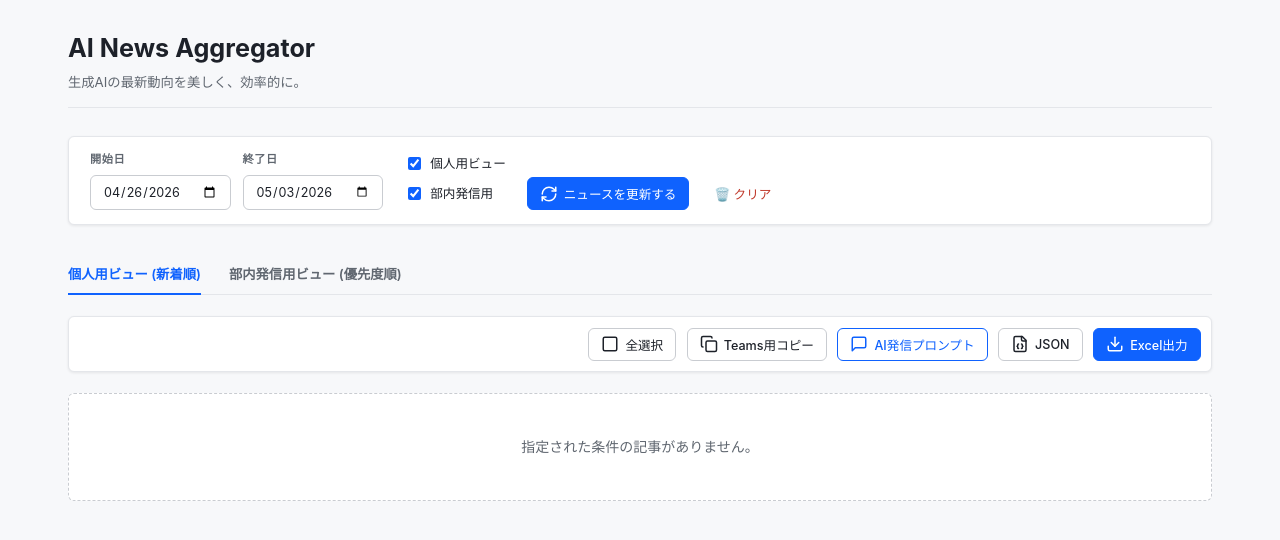
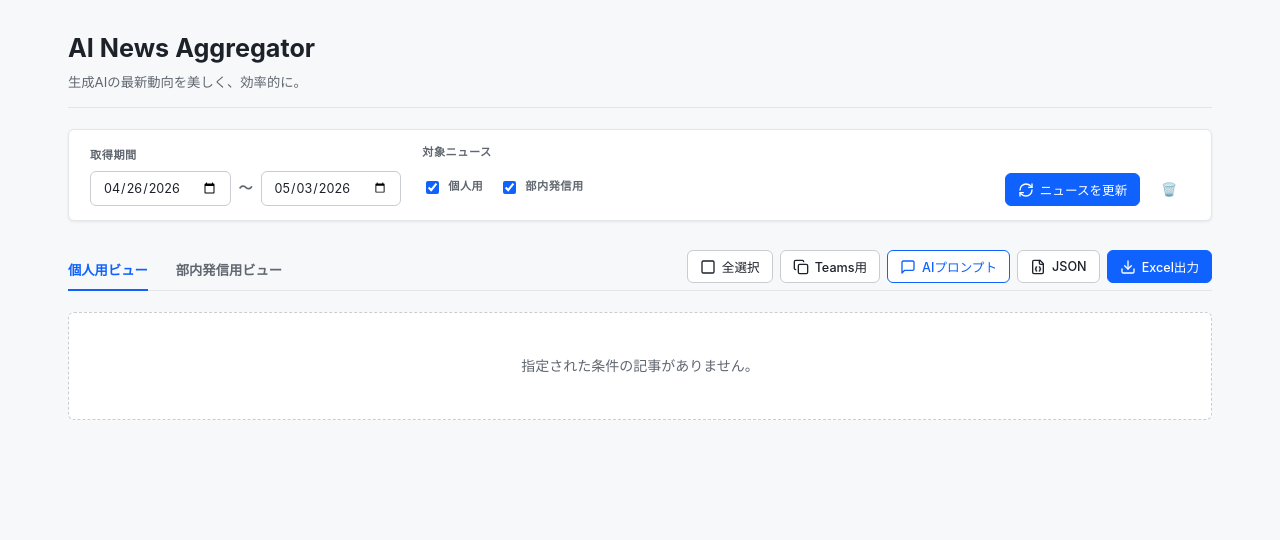
Before and after one commit to Noriko7/ai-news-aggregator, a Next.js app: page / in a window 1280 px wide. Shown: the top 540 px of the page. Built offline with nearby package versions, Linux system fonts and the light colour scheme.

Commit message:
レイアウト調整: 画面上部のスペースを整理し、コントロールバーを統合して情報密度を向上

```diff
--- a/app/page.module.css
+++ b/app/page.module.css
@@ -5,9 +5,15 @@
 }
 
 .header {
-  margin-bottom: 2rem;
+  margin-bottom: 1.5rem;
   border-bottom: 1px solid var(--border);
   padding-bottom: 1rem;
+}
+
+.headerTop {
+  display: flex;
+  justify-content: space-between;
+  align-items: center;
 }
 
 .title {
@@ -33,6 +39,7 @@
   display: flex;
   flex-wrap: wrap;
   align-items: flex-end;
+  justify-content: flex-start;
   gap: 1.5rem;
   box-shadow: var(--shadow-sm);
 }
@@ -53,8 +60,14 @@
 
 .inputRow {
   display: flex;
-  gap: 12px;
+  align-items: center;
+  gap: 8px;
   flex-wrap: wrap;
+}
+
+.dateSeparator {
+  color: var(--muted);
+  font-weight: bold;
 }
 
 .dateInput {
@@ -76,10 +89,10 @@
 
 .checkboxGroup {
   display: flex;
-  flex-direction: column;
-  gap: 10px;
-  justify-content: center;
-  padding-bottom: 6px;
+  flex-direction: row; /* Changed to row */
+  align-items: center;
+  gap: 16px;
+  height: 38px; /* Match input height */
 }
 
 .checkItem {
@@ -96,26 +109,39 @@
   cursor: pointer;
 }
 
-/* Last Updated Alert */
+.formActions {
+  display: flex;
+  gap: 8px;
+  margin-left: auto; /* Push to the right if space allows */
+}
+
+/* Last Updated Alert (Now in header) */
 .lastUpdatedInfo {
-  background: var(--surface-2);
-  border-left: 4px solid var(--primary);
-  padding: 0.75rem 1rem;
-  margin-bottom: 1.5rem;
-  font-size: 0.9rem;
-  color: var(--foreground);
+  font-size: 0.85rem;
+  color: var(--muted);
   display: flex;
   align-items: center;
-  gap: 8px;
-  border-radius: 0 var(--radius-sm) var(--radius-sm) 0;
+  gap: 6px;
+  background: var(--surface-2);
+  padding: 4px 10px;
+  border-radius: 12px;
+}
+
+/* Controls Bar (Tabs + Actions) */
+.controlsBar {
+  display: flex;
+  justify-content: space-between;
+  align-items: flex-end;
+  border-bottom: 1px solid var(--border);
+  margin-bottom: 1.5rem;
+  flex-wrap: wrap;
+  gap: 1rem;
 }
 
 /* Tabs */
 .tabs {
   display: flex;
   gap: 2rem;
-  margin-bottom: 1.5rem;
-  border-bottom: 1px solid var(--border);
 }
 
 .tab {
@@ -142,17 +168,8 @@
 /* Action Bar */
 .actions {
   display: flex;
-  justify-content: flex-end;
-  gap: 0.75rem;
-  margin-bottom: 1.5rem;
-  padding: 0.75rem;
-  background: var(--surface);
-  border-radius: var(--radius-sm);
-  border: 1px solid var(--border);
-  box-shadow: var(--shadow-sm);
-  position: sticky;
-  top: 1rem;
-  z-index: 10;
+  gap: 0.5rem;
+  padding-bottom: 0.5rem;
 }
 
 /* Buttons */
--- a/app/page.tsx
+++ b/app/page.tsx
@@ -298,29 +298,28 @@ export default function Home() {
   return (
     <div className={styles.container}>
       <header className={styles.header}>
+        <div className={styles.headerTop}>
           <h1 className={styles.title}>AI News Aggregator</h1>
+          {lastRange && (
+            <div className={styles.lastUpdatedInfo}>
+              <CheckSquare size={14} /> 前回: {lastRange}
+            </div>
+          )}
+        </div>
         <p className={styles.subtitle}>生成AIの最新動向を美しく、効率的に。</p>
       </header>
 
-      {lastRange && (
-        <div className={styles.lastUpdatedInfo}>
-          <CheckSquare size={16} /> 前回収集期間: {lastRange}
-        </div>
-      )}
-
       <div className={styles.updateForm}>
+        <div className={styles.formGroup}>
+          <label>取得期間</label>
           <div className={styles.inputRow}>
-          <div className={styles.formGroup}>
-            <label>開始日</label>
             <input
               type="date"
               className={styles.dateInput}
               value={startDate}
               onChange={e => setStartDate(e.target.value)}
             />
-          </div>
-          <div className={styles.formGroup}>
-            <label>終了日</label>
+            <span className={styles.dateSeparator}>〜</span>
             <input
               type="date"
               className={styles.dateInput}
@@ -330,62 +329,67 @@ export default function Home() {
           </div>
         </div>
 
+        <div className={styles.formGroup}>
+          <label>対象ニュース</label>
           <div className={styles.checkboxGroup}>
             <label className={styles.checkItem}>
               <input type="checkbox" checked={targetPersonal} onChange={e => setTargetPersonal(e.target.checked)} />
-            個人用ビュー
+              個人用
             </label>
             <label className={styles.checkItem}>
               <input type="checkbox" checked={targetDept} onChange={e => setTargetDept(e.target.checked)} />
               部内発信用
             </label>
           </div>
+        </div>
 
-        <div className={styles.inputRow}>
+        <div className={styles.formActions}>
           <button className={`${styles.actionBtn} ${styles.primary}`} onClick={fetchNews} disabled={loading}>
-            <RefreshCw size={18} className={loading ? styles.spinner : ''} />
-            {loading ? '収集中...' : 'ニュースを更新する'}
+            <RefreshCw size={16} className={loading ? styles.spinner : ''} />
+            {loading ? '収集中...' : 'ニュースを更新'}
           </button>
-          <button className={`${styles.actionBtn} ${styles.clearBtn}`} onClick={clearAll} disabled={loading}>
-            🗑️ クリア
+          <button className={`${styles.actionBtn} ${styles.clearBtn}`} onClick={clearAll} disabled={loading} title="クリア">
+            🗑️
           </button>
         </div>
       </div>
 
+      <div className={styles.controlsBar}>
         <div className={styles.tabs}>
           <button
             className={`${styles.tab} ${tab === 'personal' ? styles.active : ''}`}
             onClick={() => setTab('personal')}
             style={{ display: targetPersonal ? 'block' : 'none' }}
           >
-          個人用ビュー (新着順)
+            個人用ビュー
           </button>
           <button
             className={`${styles.tab} ${tab === 'dept' ? styles.active : ''}`}
             onClick={() => setTab('dept')}
             style={{ display: targetDept ? 'block' : 'none' }}
           >
-          部内発信用ビュー (優先度順)
+            部内発信用ビュー
           </button>
         </div>
 
         <div className={styles.actions}>
           <button className={styles.actionBtn} onClick={() => selectAll(filteredNews)}>
-          {isAllSelected ? <CheckSquare size={18} /> : <Square size={18} />}
+            {isAllSelected ? <CheckSquare size={16} /> : <Square size={16} />}
             全選択
           </button>
           <button className={styles.actionBtn} onClick={openTeamsPreview}>
-          <Copy size={18} /> Teams用コピー
+            <Copy size={16} /> Teams用
           </button>
           <button className={`${styles.actionBtn} ${styles.promptBtn}`} onClick={openPromptModal}>
-          <MessageSquare size={18} /> AI発信プロンプト
+            <MessageSquare size={16} /> AIプロンプト
           </button>
           <button className={styles.actionBtn} onClick={exportJSON}>
-          <FileJson size={18} /> JSON
+            <FileJson size={16} /> JSON
           </button>
           <button className={`${styles.actionBtn} ${styles.primary}`} onClick={exportExcel}>
-          <Download size={18} /> Excel出力
+            <Download size={16} /> Excel出力
           </button>
+        </div>
       </div>
 
       {loading ? (
```
Lines whose indentation alone changed are shown as unchanged.
